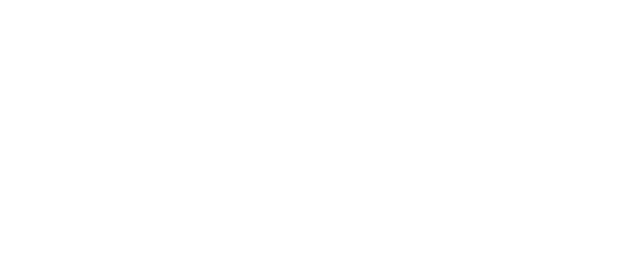
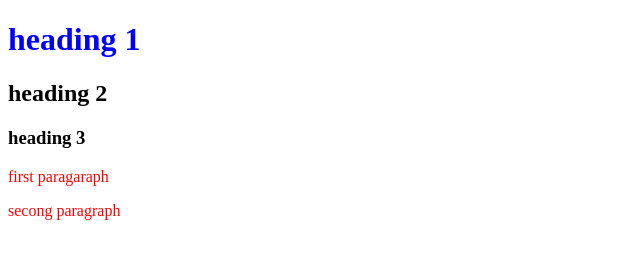
Before and after one commit to Pradip05/my-hero-repo, a plain HTML site: page index.html in a window 1280 px wide. Shown: the whole page, without its empty margins (0-640 px from the left). Drawn offline with Linux system fonts and the light colour scheme.

Commit message:
added style

```diff
--- a/index.html
+++ b/index.html
@@ -4,9 +4,16 @@
     <meta charset="UTF-8">
     <meta http-equiv="X-UA-Compatible" content="IE=edge">
     <meta name="viewport" content="width=device-width, initial-scale=1.0">
-    <title>my hero github repotitle>
+    <title>my hero github repo </title>
+    <link rel="stylesheet" href="style.css">
 </head>
 <body>
+    <h1>heading 1</h1>
+    <h2>heading 2</h2>
+    <h3>heading 3</h3>
+    <p>first paragaraph</p>
+    <p>secong paragraph</p>
+
 
 </body>
 </html>
--- /dev/null
+++ b/style.css
@@ -0,0 +1,6 @@
+p{
+    color: red
+}
+h1{
+    color: blue;
+}
```
